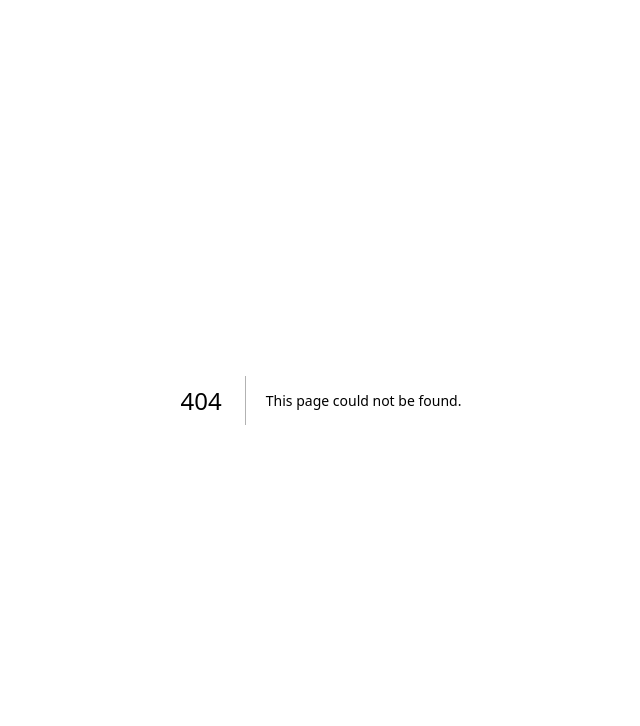
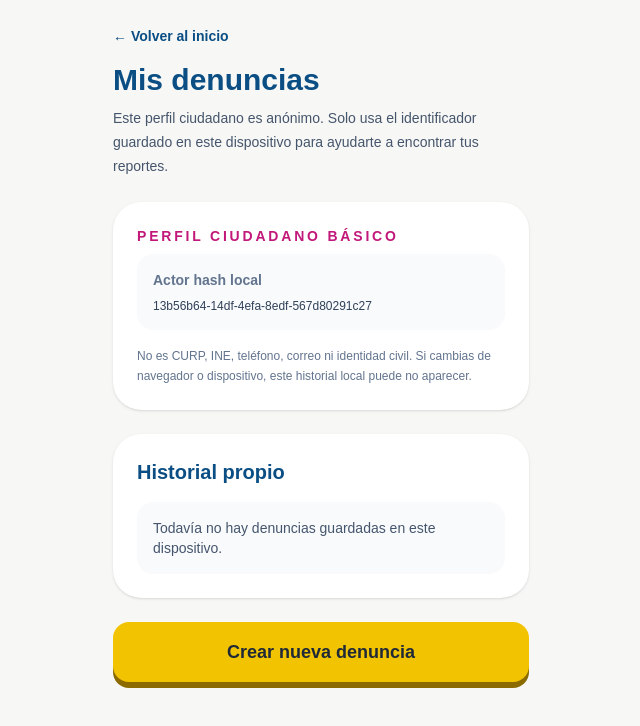
Before and after one commit to TecnocraciaParticipativaMexico/Plataforma, a Next.js app in the folder web/: page /mis-denuncias in a window 1280 px wide. Before the commit this address had no page. Shown: the top 726 px of the page, without its empty margins (319-959 px from the left). Built offline with nearby package versions, Linux system fonts and the light colour scheme.

Commit message:
feat: agregar perfil ciudadano anonimo y mis denuncias locales

```diff
--- /dev/null
+++ b/web/app/mis-denuncias/page.tsx
@@ -0,0 +1,142 @@
+"use client";
+
+import Link from "next/link";
+import { useEffect, useState } from "react";
+
+type DenunciaGuardada = {
+  process_id: string;
+  titulo: string;
+  categoria: string;
+  fecha: string;
+};
+
+export default function MisDenunciasPage() {
+  const [actorHash, setActorHash] = useState("");
+  const [denuncias, setDenuncias] = useState<DenunciaGuardada[]>([]);
+
+  useEffect(() => {
+    let hash = localStorage.getItem("actor_hash");
+
+    if (!hash) {
+      hash = crypto.randomUUID();
+      localStorage.setItem("actor_hash", hash);
+    }
+
+    setActorHash(hash);
+
+    const guardadas = JSON.parse(
+      localStorage.getItem("mis_denuncias") || "[]"
+    );
+
+    setDenuncias(guardadas);
+  }, []);
+
+  function borrarHistorialLocal() {
+    const confirmar = confirm(
+      "Esto solo borra el historial de este dispositivo. No borra eventos ni evidencia del sistema."
+    );
+
+    if (!confirmar) return;
+
+    localStorage.removeItem("mis_denuncias");
+    setDenuncias([]);
+  }
+
+  return (
+    <main className="min-h-screen bg-[#F7F7F5] text-[#0A4E84]">
+      <div className="mx-auto max-w-md px-4 py-6">
+        <Link href="/" className="mb-4 inline-block text-sm font-semibold">
+          ← Volver al inicio
+        </Link>
+
+        <h1 className="mb-2 text-3xl font-bold">Mis denuncias</h1>
+
+        <p className="mb-6 text-sm leading-6 text-slate-600">
+          Este perfil ciudadano es anónimo. Solo usa el identificador guardado
+          en este dispositivo para ayudarte a encontrar tus reportes.
+        </p>
+
+        <section className="mb-6 rounded-[28px] bg-white p-6 shadow-sm">
+          <div className="mb-2 text-sm font-semibold uppercase tracking-[0.2em] text-[#C2187A]">
+            Perfil ciudadano básico
+          </div>
+
+          <div className="rounded-2xl bg-slate-50 p-4">
+            <div className="text-sm font-semibold text-slate-500">
+              Actor hash local
+            </div>
+
+            <div className="mt-2 break-all text-xs text-slate-700">
+              {actorHash || "Cargando..."}
+            </div>
+          </div>
+
+          <p className="mt-4 text-xs leading-5 text-slate-500">
+            No es CURP, INE, teléfono, correo ni identidad civil. Si cambias de
+            navegador o dispositivo, este historial local puede no aparecer.
+          </p>
+        </section>
+
+        <section className="mb-6 rounded-[28px] bg-white p-6 shadow-sm">
+          <div className="mb-4 flex items-center justify-between">
+            <h2 className="text-xl font-bold">Historial propio</h2>
+
+            {denuncias.length > 0 && (
+              <button
+                onClick={borrarHistorialLocal}
+                className="rounded-xl border border-red-200 px-3 py-2 text-xs font-semibold text-red-600"
+              >
+                Borrar local
+              </button>
+            )}
+          </div>
+
+          {denuncias.length === 0 ? (
+            <div className="rounded-2xl bg-slate-50 p-4 text-sm text-slate-600">
+              Todavía no hay denuncias guardadas en este dispositivo.
+            </div>
+          ) : (
+            <div className="space-y-3">
+              {denuncias.map((denuncia) => (
+                <div
+                  key={denuncia.process_id}
+                  className="rounded-2xl border border-slate-200 p-4"
+                >
+                  <div className="mb-1 text-sm font-semibold text-[#C2187A]">
+                    {denuncia.categoria}
+                  </div>
+
+                  <div className="mb-2 text-lg font-bold text-[#0A4E84]">
+                    {denuncia.titulo}
+                  </div>
+
+                  <div className="mb-3 text-xs text-slate-500">
+                    Creada: {new Date(denuncia.fecha).toLocaleString()}
+                  </div>
+
+                  <div className="mb-3 break-all rounded-xl bg-slate-50 p-3 text-xs text-slate-600">
+                    ID: {denuncia.process_id}
+                  </div>
+
+                  <Link
+                    href={`/seguimiento?processId=${denuncia.process_id}`}
+                    className="block rounded-xl bg-[#0A4E84] px-4 py-3 text-center text-sm font-semibold text-white"
+                  >
+                    Ver seguimiento
+                  </Link>
+                </div>
+              ))}
+            </div>
+          )}
+        </section>
+
+        <Link
+          href="/reportar"
+          className="block rounded-2xl bg-[#F2C300] px-4 py-4 text-center text-lg font-bold text-[#1F2937] shadow-[0_6px_0_0_#8B6B00]"
+        >
+          Crear nueva denuncia
+        </Link>
+      </div>
+    </main>
+  );
+}
```
